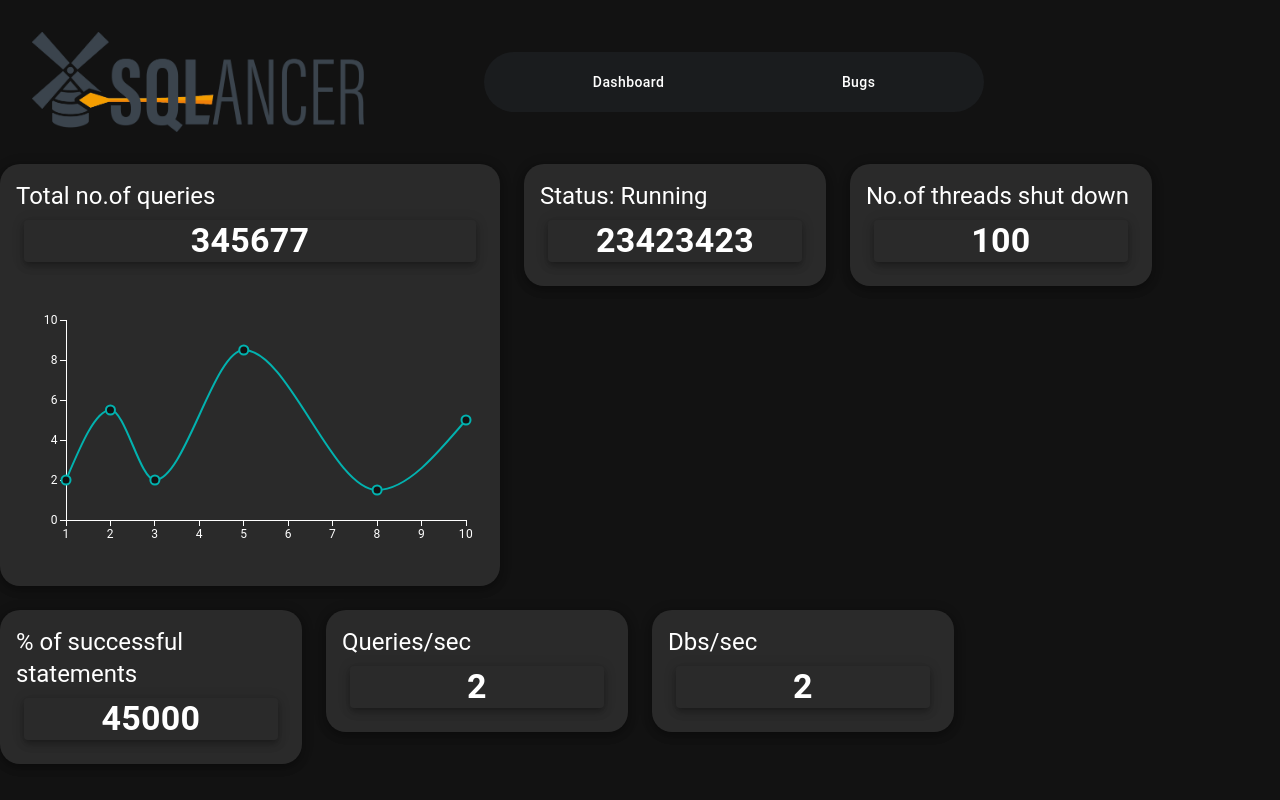
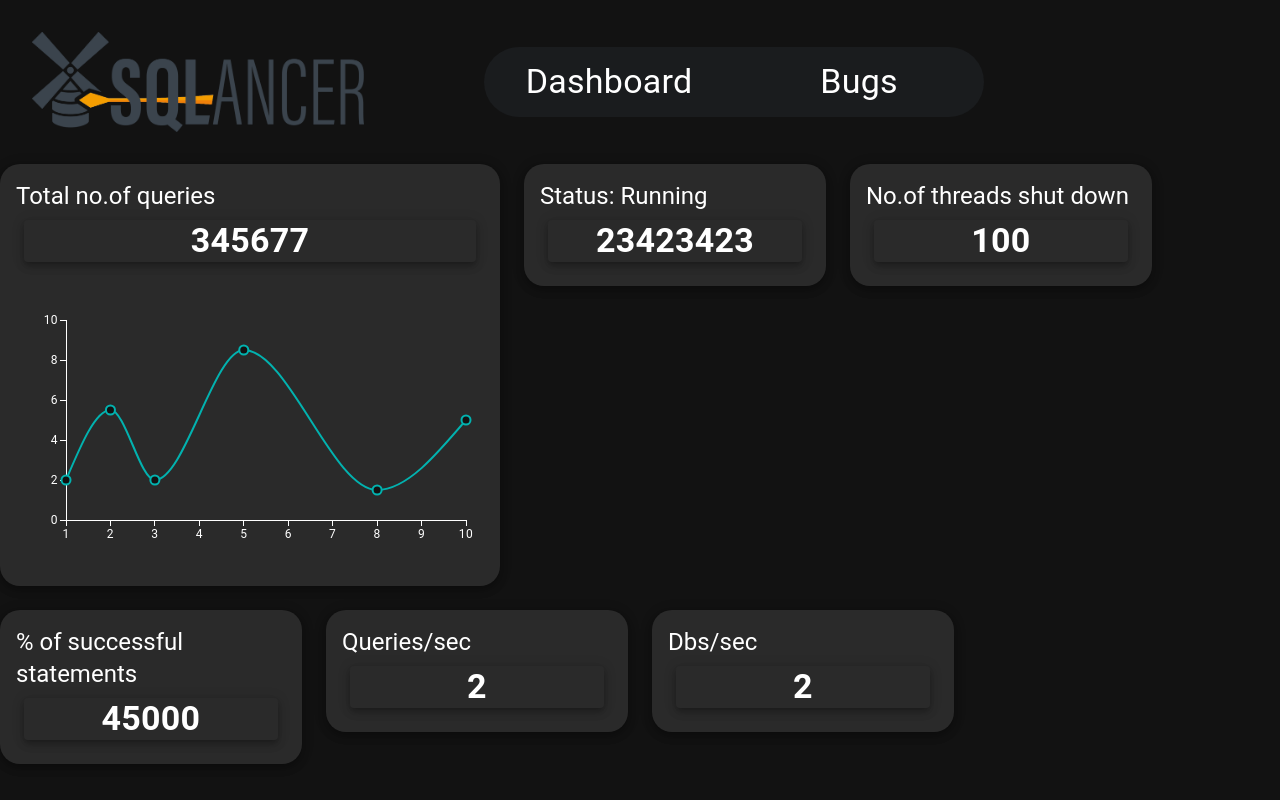
Before and after one commit to caitlyntang/CS3213-grp21-web-frontend, a React (Vite) app: page / in a window 1280 px wide. Built offline with nearby package versions, Linux system fonts and the light colour scheme; the HTML template or start-up script is replaced by a standard one.

Commit message:
edit navbar look

```diff
--- a/src/components/NavBar.jsx
+++ b/src/components/NavBar.jsx
@@ -9,9 +9,10 @@ function Navbar() {
           justifyContent: 'space-around', // Evenly space the buttons
           alignItems: 'center',  // Center align items vertically
           backgroundColor: '#1A1C1E',  // Background color of the NavBar
-          padding: '10px 20px',  // Padding inside the navbar
+
           borderRadius: '100px',  // Rounded corners for the navbar
-          width: '500px',  // Full width of the page
+          height: "70px",
+          width: '500px'  // Full width of the page
         }}
       >
         <Button
@@ -19,12 +20,15 @@ function Navbar() {
           to="/"  // Link to Dashboard
           color="inherit"
           sx={{
-            borderRadius: '12px', // Rounded corners for the button
+            flex:1,
+            borderRadius: '100px', // Rounded corners for the button
             padding: '8px 16px',  // Adjust padding for better button size
             textTransform: 'none', // Keep text in normal case (no uppercase)
           }}
         >
-          Dashboard
+          <Typography variant="h4">
+            Dashboard
+          </Typography>
         </Button>
 
         <Button
@@ -32,12 +36,15 @@ function Navbar() {
           to="/bugs"  // Link to Bugs
           color="inherit"
           sx={{
-            borderRadius: '12px', // Rounded corners for the button
+            flex:1,
+            borderRadius: '100px', // Rounded corners for the button
             padding: '8px 16px',  // Adjust padding for better button size
             textTransform: 'none', // Keep text in normal case (no uppercase)
           }}
         >
-          Bugs
+          <Typography variant="h4">
+            Bugs
+          </Typography>
         </Button>
       </Box>
     );
```
